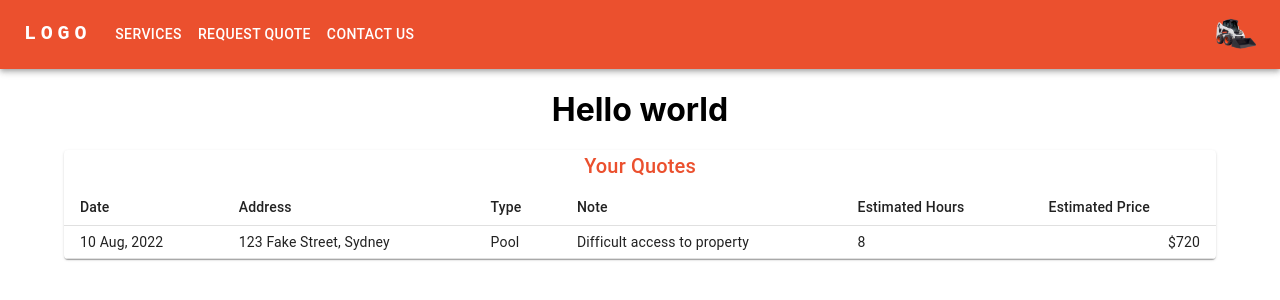
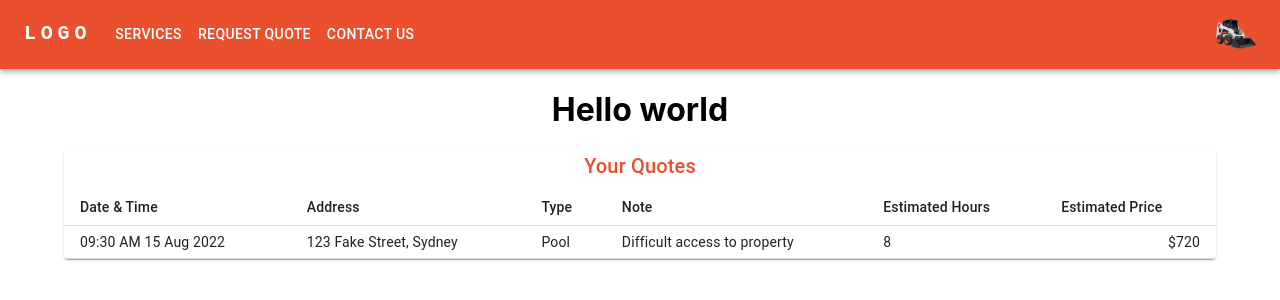
Before and after one commit to natr104/bobcat-hire, a React (Create React App) app: page / in a window 1280 px wide. Shown: the top 300 px of the page. Built offline with nearby package versions, Linux system fonts and the light colour scheme.

Commit message:
minor changes

```diff
--- a/public/index.html
+++ b/public/index.html
@@ -2,6 +2,7 @@
 <html lang="en">
   <head>
     <meta charset="utf-8" />
+    <link rel="icon" href="%PUBLIC_URL%/favicon.ico" />
     <link rel="apple-touch-icon" sizes="180x180" href="/apple-touch-icon.png">
     <link rel="icon" type="image/png" sizes="32x32" href="/favicon-32x32.png">
     <link rel="icon" type="image/png" sizes="16x16" href="/favicon-16x16.png">
--- a/src/components/CustomerQuotesTable.jsx
+++ b/src/components/CustomerQuotesTable.jsx
@@ -1,13 +1,13 @@
 import { TableContainer, Table, TableBody, TableCell, TableHead, TableRow, Typography, Paper } from "@mui/material";
 
-function createData(id, date, address, type, note, hours, price) {
-    return { id, date, address, type, note, hours, price };
+function createData(id, date_time, address, type, note, hours, price) {
+    return { id, date_time, address, type, note, hours, price };
   }
 
 const rows = [
     createData(
         0,
-        '10 Aug, 2022',
+        '09:30 AM 15 Aug 2022',
         '123 Fake Street, Sydney',
         "Pool",
         "Difficult access to property",
@@ -24,7 +24,7 @@ export default function CustomerQuotesTable() {
             <Table size="small">
                 <TableHead>
                     <TableRow>
-                        <TableCell>Date</TableCell>
+                        <TableCell>Date & Time</TableCell>
                         <TableCell>Address</TableCell>
                         <TableCell>Type</TableCell>
                         <TableCell>Note</TableCell>
@@ -35,7 +35,7 @@ export default function CustomerQuotesTable() {
                 <TableBody>
                     {rows.map((row) => (
                         <TableRow key={row.id}>
-                            <TableCell>{row.date}</TableCell>
+                            <TableCell>{row.date_time}</TableCell>
                             <TableCell>{row.address}</TableCell>
                             <TableCell>{row.type}</TableCell>
                             <TableCell>{row.note}</TableCell>
```
Also changed, not shown: src/components/QuoteRequest.jsx (line endings or trailing spaces).
